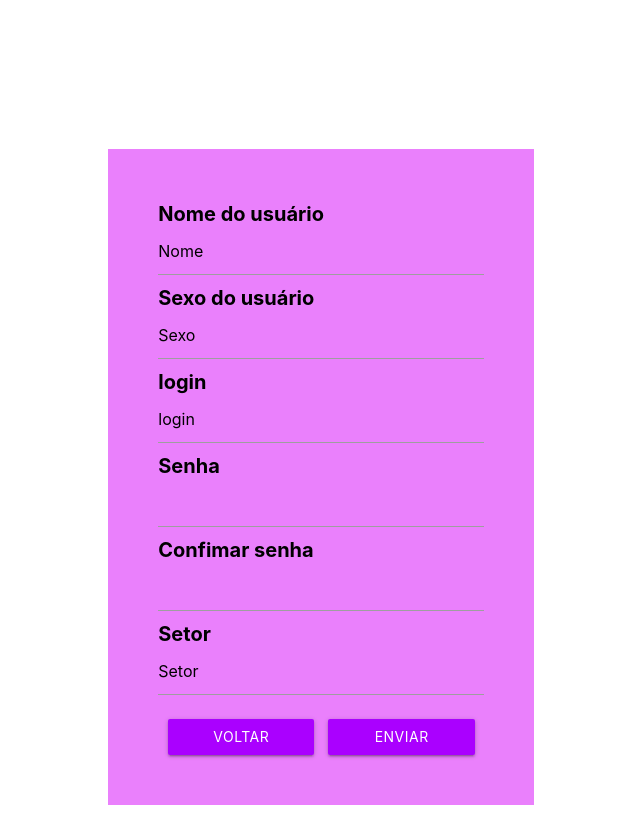
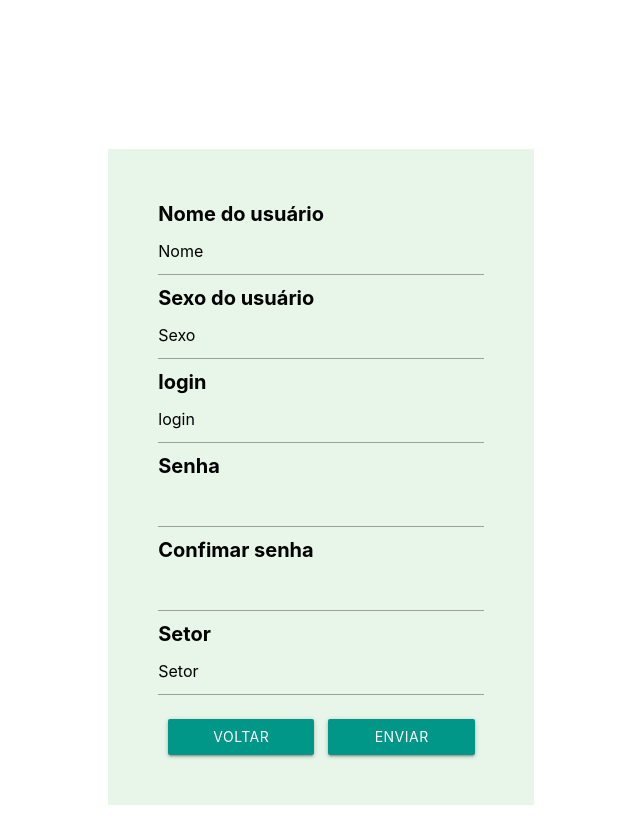
Before and after one commit to Rickanjo/Oca-tela-login, a plain HTML site: page cadastro.html in a window 1280 px wide. Shown: the whole page, without its empty margins (319-959 px from the left). Drawn offline with nearby package versions, Linux system fonts and the light colour scheme.

Commit message:
Exercício Resolvido4

```diff
--- a/cadastro.html
+++ b/cadastro.html
@@ -14,7 +14,7 @@
         <div class="row">
             <div class="col m3"></div>
             <div class="col m6">
-                <form class = "purple accent-1" action="" method="post">
+                <form class = "green lighten-5" action="" method="post">
                     <label for="first_name" class="">Nome do usuário</label>
                     <input placeholder="Nome" id="first_name" type="text" class="validate">
                     <label for="Sexo" class=" ">Sexo do usuário</label>
@@ -27,8 +27,8 @@
                     <input id="Confimarsenha" type="password" class="validate">
                     <label for="Setor" class="">Setor</label>
                     <input placeholder="Setor" id="sexo" type="text" class="validate">
-                    <a href="index.html" class=" purple accent-4 waves-effect waves-light btn">Voltar</a>
-                    <button class="purple accent-4 btn waves-effect waves-light" type="submit" name="action">Enviar </button>
+                    <a href="index.html" class="teal accent-5 waves-effect waves-light btn">Voltar</a>
+                    <button class="teal accent-5 btn waves-effect waves-light" type="submit" name="action">Enviar </button>
 
                 </form>
             </div>
```
Also changed, not shown: index.html (+3 -3 lines), style.css (line endings or trailing spaces).
